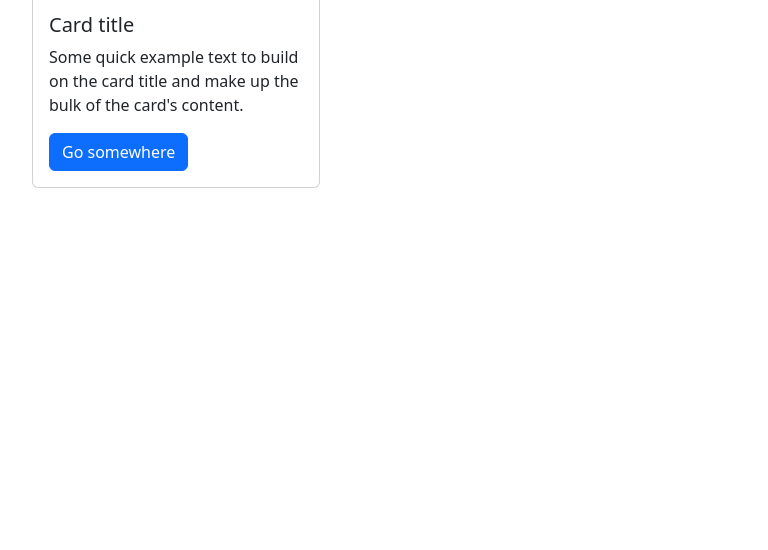
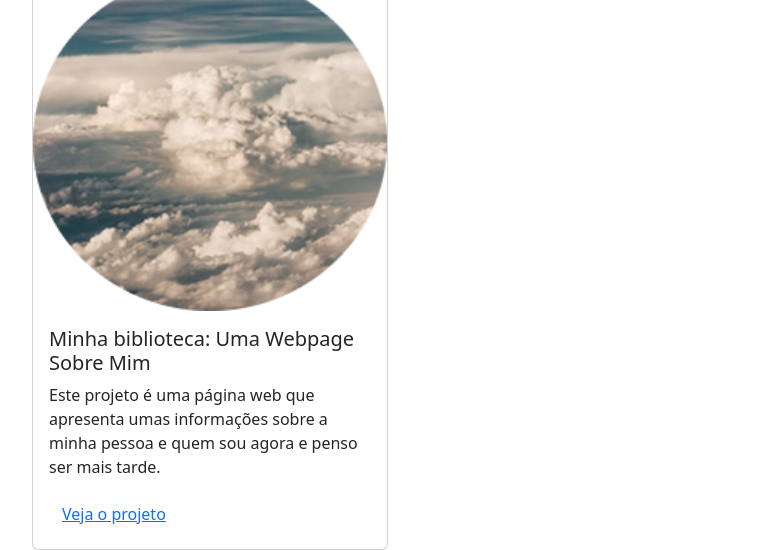
Before and after one commit to Arthphel/Portifolio, a plain HTML site: page index.html in a window 1280 px wide. Shown: the part 306-856 px from the top of the page, without its empty margins (50-818 px from the left). Before the commit the page ends 800 px from the top, so only its background shows below. Drawn offline with nearby package versions, Linux system fonts and the light colour scheme.

Commit message:
salvando

```diff
--- a/index.html
+++ b/index.html
@@ -28,15 +28,14 @@
         <h2>Meus projetos</h2>
         <div class="row">
         <div class="col-md-4">
-            <div class="card" style="width: 18rem;">
-                <img src="..." class="card-img-top" alt="..." />
+            <div class="card">
+                <img src="img/Ellipse 1.png" class="card-img-top" alt="imagem do projeto biblioteca virtual" />
                 <div class="card-body">
-                  <h5 class="card-title">Card title</h5>
-                  <p class="card-text">
-                    Some quick example text to build on the card title and make up the
-                    bulk of the card's content.
+                  <h5 class="card-title">Minha biblioteca: Uma Webpage Sobre Mim</h5>
+                  <p class="card-text">Este projeto é uma página web que apresenta umas informações sobre a minha pessoa e quem sou agora e penso ser mais tarde.
+
                   </p>
-                  <a href="#" class="btn btn-primary">Go somewhere</a>
+                  <button type="button" class="btn btn-link">Veja o projeto</button>
                 </div>
             </div>
         </div>
```
Also changed, not shown: img/Ellipse 1.png (renamed from Ellipse 1.png).
